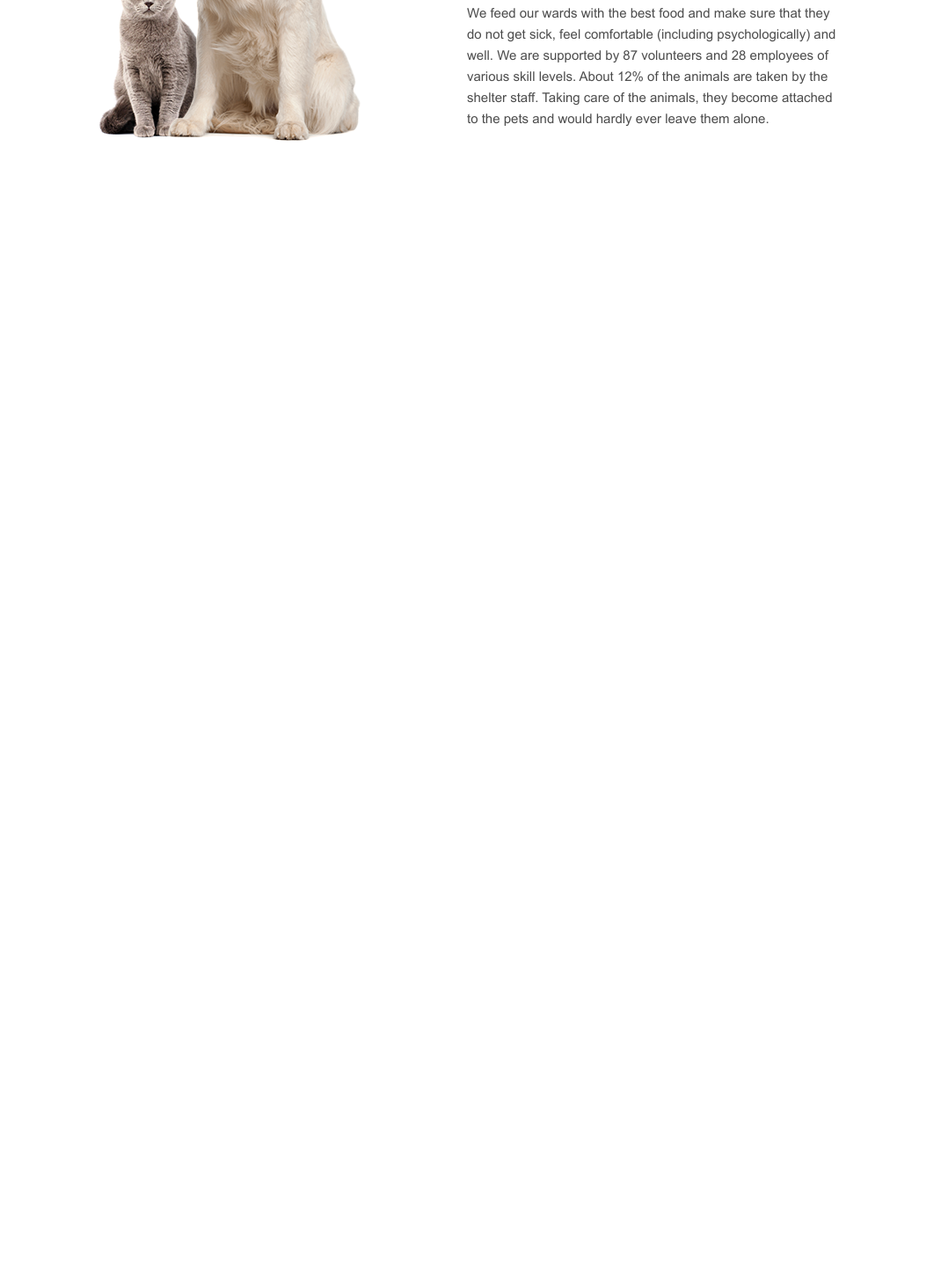
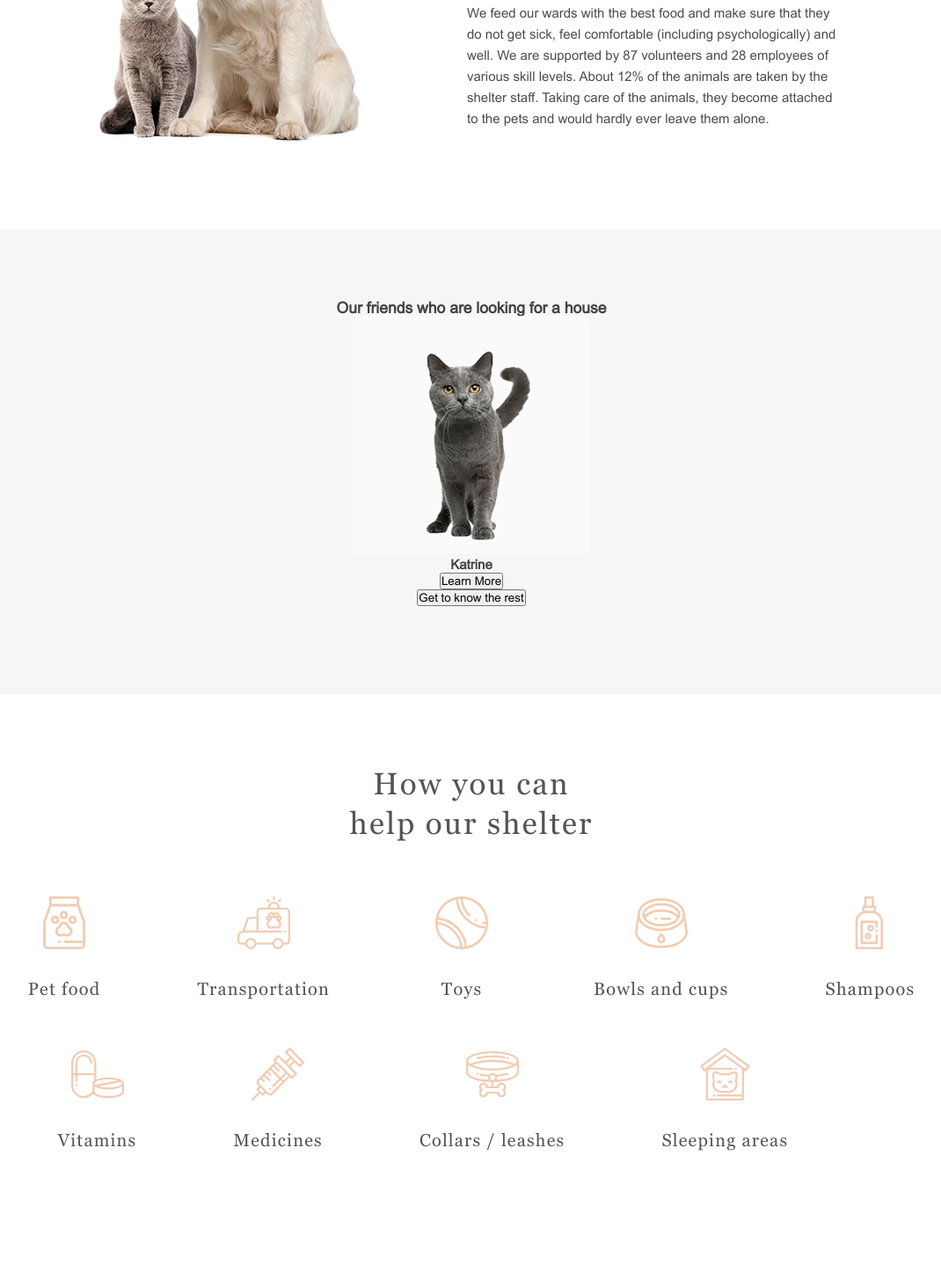
Before and after one commit to GulomjonBakirov/shelter, a plain HTML site: page pages/main/index.html in a window 1280 px wide. Shown: the part 1235-2698 px from the top of the page at 88% size, without its empty margins (104-1174 px from the left). Before the commit the page ends 1396 px from the top, so only its background shows below. Drawn offline with Linux system fonts and the light colour scheme; files whose address does not match are found by name.

Commit message:
feat: add help section

```diff
--- a/pages/main/index.html
+++ b/pages/main/index.html
@@ -86,6 +86,86 @@
             </p>
           </div>
         </section>
+        <section id="pets" class="pets">
+          <h3 class="pets_top">Our friends who are looking for a house</h3>
+          <div class="pets_slider">
+            <div class="card">
+              <img
+                src="../../assets/images/pets-katrine.png"
+                alt="katrine cat"
+                class="card_image"
+              />
+              <h4 class="card_text">Katrine</h4>
+              <button class="card_button" type="button">Learn More</button>
+            </div>
+          </div>
+          <button class="pets_button">Get to know the rest</button>
+        </section>
+        <section id="help" class="help">
+          <h3 class="help_top">How you can help our shelter</h3>
+          <ul class="help_list">
+            <li>
+              <img
+                src="../../assets/icons/icon-pet-food.svg"
+                alt="pet food icon"
+              />
+              <h4>Pet food</p>
+            </li>
+            <li>
+              <img
+                src="../../assets/icons/icon-transportation.svg"
+                alt="transportation icon"
+              />
+              <h4>Transportation</p>
+            </li>
+            <li>
+              <img src="../../assets/icons/icon-toys.svg" alt="toys icon" />
+              <h4>Toys</p>
+            </li>
+            <li>
+              <img
+                src="../../assets/icons/icon-bowls-and-cups.svg"
+                alt="bowls and cups icon"
+              />
+              <h4>Bowls and cups</p>
+            </li>
+            <li>
+              <img
+                src="../../assets/icons/icon-shampoos.svg"
+                alt="shampoos icon"
+              />
+              <h4>Shampoos</p>
+            </li>
+            <li>
+              <img
+                src="../../assets/icons/icon-vitamins.svg"
+                alt="vitamins icon"
+              />
+              <h4>Vitamins</p>
+            </li>
+            <li>
+              <img
+                src="../../assets/icons/icon-medicines.svg"
+                alt="medicines icon"
+              />
+              <h4>Medicines</p>
+            </li>
+            <li>
+              <img
+                src="../../assets/icons/icon-collars-leashes.svg"
+                alt="collars and leashes icon"
+              />
+              <h4>Collars / leashes</p>
+            </li>
+            <li>
+              <img
+                src="../../assets/icons/icon-sleeping-area.svg"
+                alt="sleeping areas icons"
+              />
+              <h4>Sleeping areas</p>
+            </li>
+          </ul>
+        </section>
       </main>
     </div>
   </body>
--- a/pages/main/style.css
+++ b/pages/main/style.css
@@ -4,6 +4,7 @@
   --color-primary-light: #fddcc4;
   --color-light-x1: #fff;
   --color-light-s: #fafafa;
+  --color-light-l: #f6f6f6;
   --color-dark-s: #cdcdcd;
   --color-dark-l: #545454;
   --color-dark-xl: #4c4c4c;
@@ -218,3 +219,61 @@ header
   color: var(--color-dark-xl);
   margin-top: 25px;
 }
+/* --------------------------------------------- */
+
+/* Pets Section */
+.pets {
+  padding: 80px 40px 100px 40px;
+  text-align: center;
+  background-color: var(--color-light-l);
+}
+
+/* --------------------------------------------- */
+
+/* help Section */
+.help {
+  padding: 80px 40px 100px 40px;
+  text-align: center;
+  background-color: var(--color-light-x1);
+}
+.help_top {
+  font-family: "Georgia";
+  margin: 0 446px;
+  margin-bottom: 60px;
+  font-weight: 400;
+  font-size: 35px;
+  line-height: 45px;
+  letter-spacing: 0.06em;
+  color: var(--color-dark-l);
+  text-align: center;
+}
+.help_list {
+  display: flex;
+  flex-wrap: wrap;
+  justify-content: center;
+  align-items: center;
+  list-style-type: none;
+  margin: 0 87px;
+}
+
+.help_list li {
+  margin-right: 110px;
+  margin-bottom: 55px;
+}
+
+.help_list li:nth-child(5) {
+  margin-right: 0;
+}
+.help_list li img {
+  padding: 0 10px;
+  margin-bottom: 30px;
+}
+.help_list li h4 {
+  font-family: "Georgia";
+  font-style: normal;
+  font-weight: 400;
+  font-size: 20px;
+  line-height: 23px;
+  letter-spacing: 0.06em;
+  color: var(--color-dark-l);
+}
```
Also changed, not shown: assets/icons/icon-collars-leashes.svg (added).
